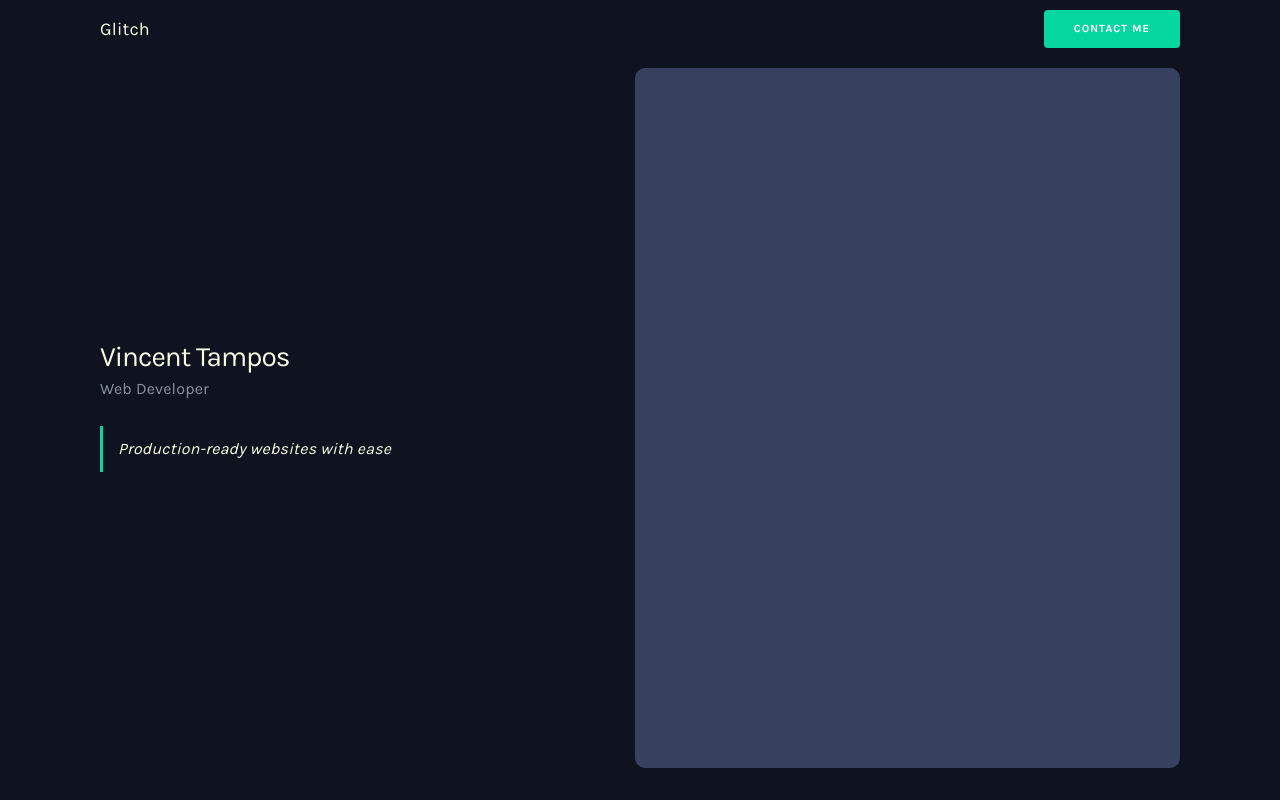
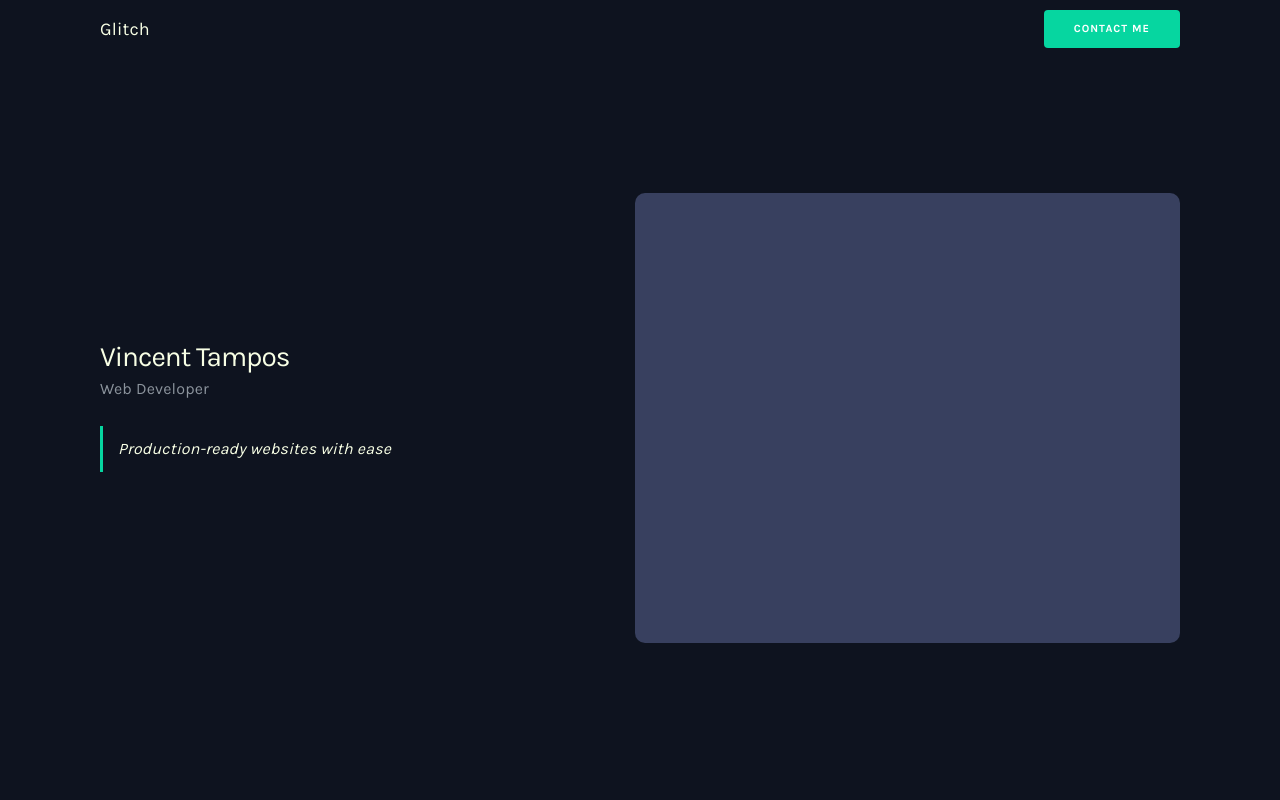
Before and after one commit to glitchcodes/portfolio, a Nuxt app: page / in a window 1280 px wide. Built offline with nearby package versions, Linux system fonts and the light colour scheme.

Commit message:
Limited height on larger screens

```diff
--- a/pages/index.vue
+++ b/pages/index.vue
@@ -32,8 +32,12 @@ export default {
 
 <style lang="scss">
     .homepage {
+        .row {
+            align-items: center;
+            height: calc(100vh - 10rem);
+        }
         .column {
-            height: calc(100vh - 10rem);
+            height: 45rem;
             &:first-child {
                 display: flex;
                 align-items: center;
```
